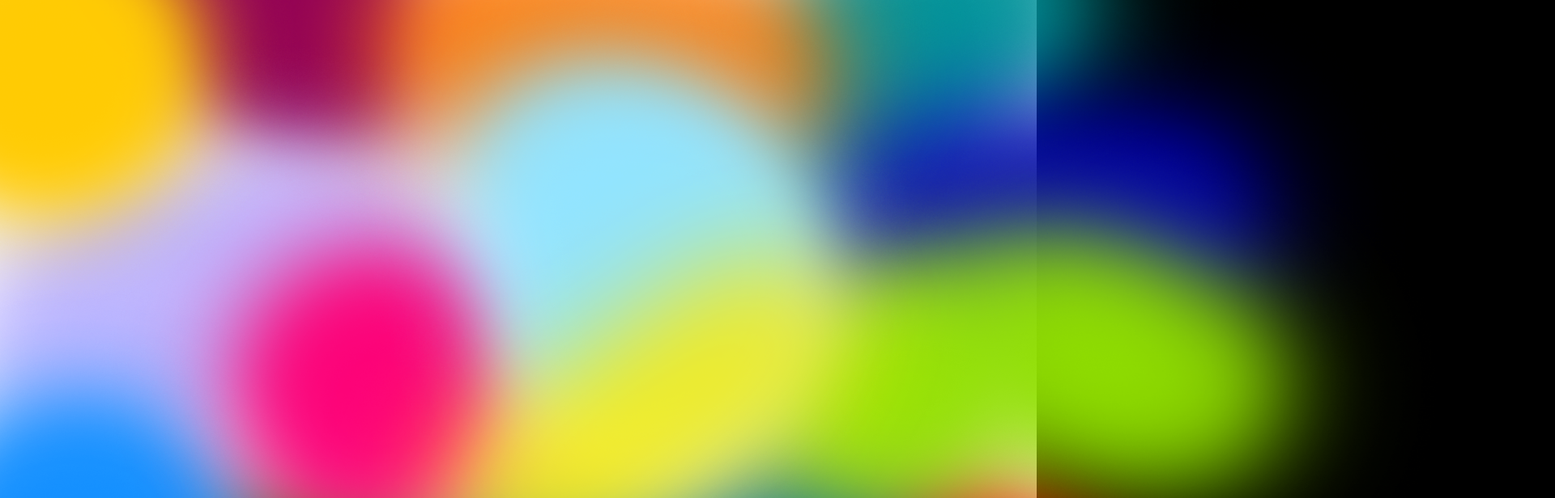
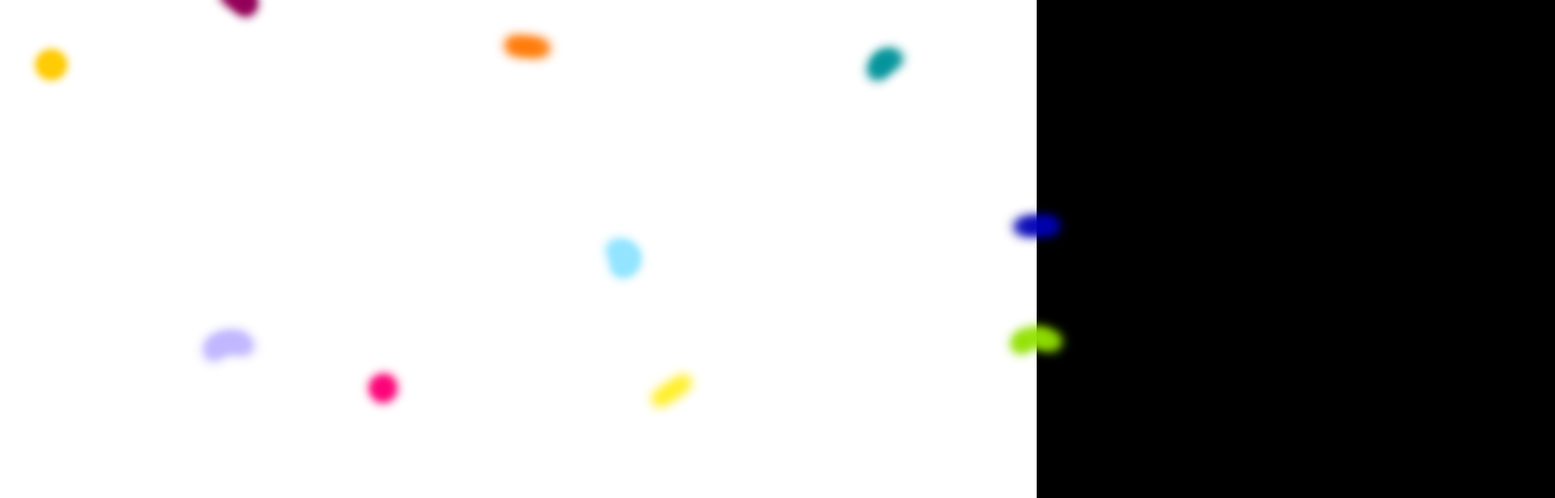
Before and after one commit to marinedebelle/Lumiere-de-l-ame, a plain HTML site: page resultats.html in a window 1280 px wide. Shown: the top 616 px of the page at 81% size, 1920 px wide, since content can reach past the window. Drawn offline with nearby package versions, Linux system fonts and the light colour scheme.

Commit message:
ajout de toutes les fonctions permettant de lier jauges et images

```diff
--- a/css/style.css
+++ b/css/style.css
@@ -513,9 +513,19 @@ ul{
   font-size: 3rem;
 }
 
+
+
+
+
+
 /* Resultats */
 .backgroundResults {
   background-color: white;
+  overflow: hidden;
+}
+
+.backgroundResults img {
+  animation: emotions 1s ease-in-out forwards;
 }
 
 #joyImg{
--- a/js/script-resultats.js
+++ b/js/script-resultats.js
@@ -1,8 +1,4 @@
-document.addEventListener('DOMContentLoaded', () => {
-/* Lier les échelles d'éamusementions aux images */
-// Aidée par Dorian Garde
-
- function getAllItems(){
+function getAllItems(){
     var feeling = new Array();
 
     feeling.joie = localStorage.getItem('joie');
@@ -23,7 +19,7 @@ document.addEventListener('DOMContentLoaded', () => {
     var joie = "scale(0." + ++feeling.joie +",0." + feeling.joie +")";
     $("#joyImg").css("transform",joie);
 
-  var excitation = "scale(0." + ++feeling.excitation +",0." + feeling.excitation +")";
+    var excitation = "scale(0." + ++feeling.excitation +",0." + feeling.excitation +")";
     $("#excitationImg").css("transform",excitation);
 
     var amusement = "scale(0." + ++feeling.amusement +",0." + feeling.amusement +")";
@@ -31,8 +27,36 @@ document.addEventListener('DOMContentLoaded', () => {
 
     var colere = "scale(0." + ++feeling.colere +",0." + feeling.colere +")";
     $("#angerImg").css("transform",colere);
-  }
 
+    var desir = "scale(0." + ++feeling.desir +",0." + feeling.desir +")";
+    $("#desireImg").css("transform",desir);
+
+    var embarras = "scale(0." + ++feeling.embarras +",0." + feeling.embarras +")";
+    $("#uncomfortableImg").css("transform",embarras);
+
+    var ennui = "scale(0." + ++feeling.ennui +",0." + feeling.ennui +")";
+    $("#boredomImg").css("transform",ennui);
+
+    var serenite = "scale(0." + ++feeling.serenite +",0." + feeling.serenite +")";
+    $("#serenityImg").css("transform",serenite);
+
+    var nostalgie = "scale(0." + ++feeling.nostalgie +",0." + feeling.nostalgie +")";
+    $("#nostalgiaImg").css("transform",nostalgie);
+
+    var peur = "scale(0." + ++feeling.peur +",0." + feeling.peur +")";
+    $("#fearImg").css("transform",peur);
+
+    var anxiete = "scale(0." + ++feeling.anxiete +",0." + feeling.anxiete +")";
+    $("#anxietyImg").css("transform",anxiete);
+
+    var tristesse = "scale(0." + ++feeling.tristesse +",0." + feeling.tristesse +")";
+    $("#sadnessImg").css("transform",tristesse);
+
+    var satisfaction = "scale(0." + ++feeling.satisfaction +",0." + feeling.satisfaction +")";
+    $("#satisfactionImg").css("transform",satisfaction);
+
+    var degout = "scale(0." + ++feeling.degout +",0." + feeling.degout +")";
+    $("#disgustImg").css("transform",degout);
 
 
 }
--- a/js/script.js
+++ b/js/script.js
@@ -148,4 +148,4 @@ document.addEventListener('DOMContentLoaded', () => {
         document.querySelector('#disgust .emotionRange')
       );
   //
-})
+});
--- a/resultats.html
+++ b/resultats.html
@@ -48,7 +48,7 @@
     <script src="https://cdnjs.cloudflare.com/ajax/libs/less.js/3.10.3/less.min.js"></script>
     <script src="https://cdnjs.cloudflare.com/ajax/libs/jquery/3.4.1/jquery.min.js"></script>
     <script src="https://cdnjs.cloudflare.com/ajax/libs/jqueryui/1.12.1/jquery-ui.min.js"></script>
-    <script src="./script-resultats.js"></script>
+    <script src="./js/script-resultats.js"></script>
     <script type="text/javascript">
         getAllItems();
     </script>
```
